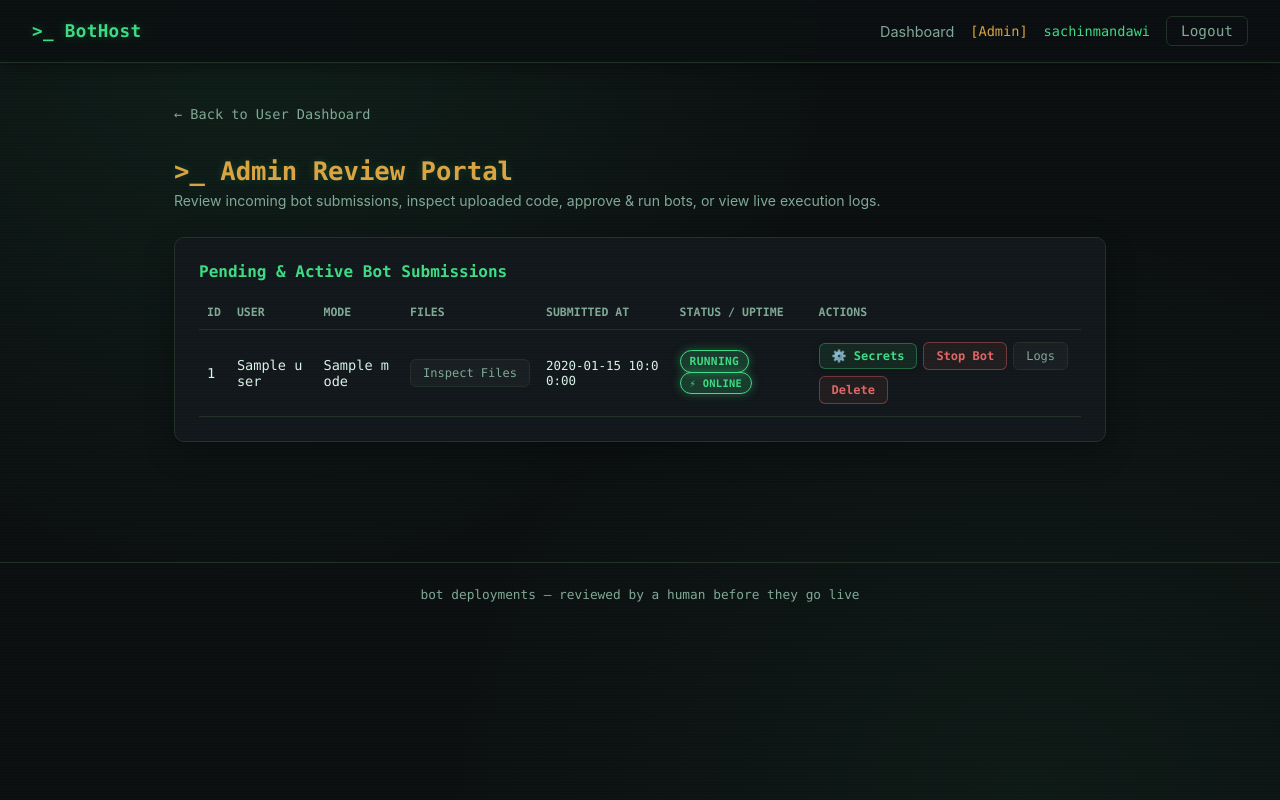
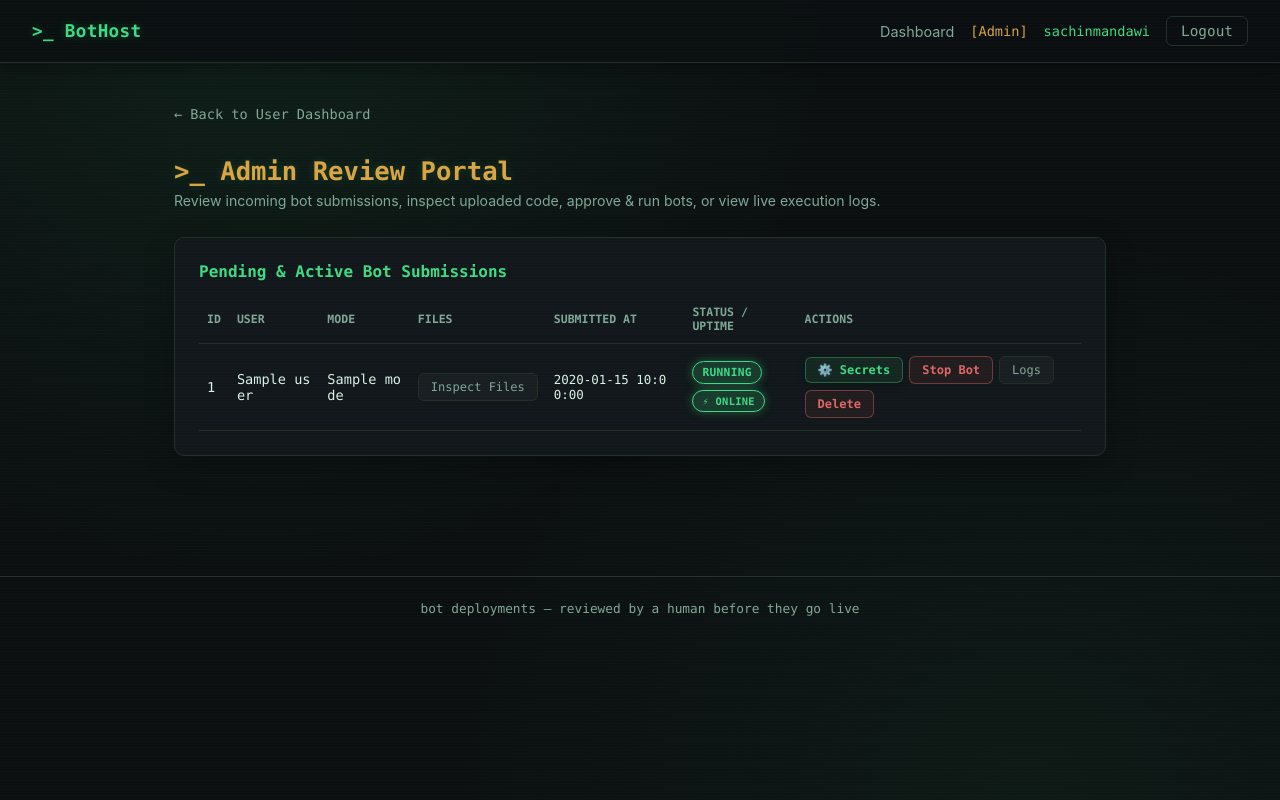
Before and after one commit to sachinmandawi/bothost, a Flask app: page /admin in a window 1280 px wide. Run offline with Flask 3, Linux system fonts and the light colour scheme; the visitor is signed in with stand-in values (Sample User, id 1); a database or web service that is not in the repository returns one stand-in record (values such as "Sample title"); data that the repository does not hold is empty.

Commit message:
Fix status and uptime badge overlapping with explicit flex gap and vertical stacking

```diff
--- a/templates/admin.html
+++ b/templates/admin.html
@@ -36,12 +36,14 @@
               </td>
               <td class="mono" style="font-size: 0.78rem;">{{ sub.created_at }}</td>
               <td>
-                <span class="status status-{{ sub.status }}">{{ sub.status }}</span>
-                {% if sub.status == 'running' and sub.uptime_str %}
-                  <span class="status status-running" style="font-size: 0.65rem; margin-top: 4px; display: inline-block;">
-                    ⚡ {{ sub.uptime_str }}
-                  </span>
-                {% endif %}
+                <div style="display: flex; flex-direction: column; align-items: flex-start; gap: 6px;">
+                  <span class="status status-{{ sub.status }}">{{ sub.status }}</span>
+                  {% if sub.status == 'running' and sub.uptime_str %}
+                    <span class="status status-running" style="font-size: 0.65rem;">
+                      ⚡ {{ sub.uptime_str }}
+                    </span>
+                  {% endif %}
+                </div>
               </td>
               <td>
                 <div class="actions">
@@ -74,10 +76,10 @@
               <span class="admin-card-id">#{{ sub.id }}</span>
               <span class="admin-card-name">{{ sub.name }}</span>
             </div>
-            <div>
+            <div style="display: flex; flex-direction: column; align-items: flex-end; gap: 6px;">
               <span class="status status-{{ sub.status }}">{{ sub.status }}</span>
               {% if sub.status == 'running' and sub.uptime_str %}
-                <span class="status status-running" style="font-size: 0.65rem; margin-top: 4px; display: block;">
+                <span class="status status-running" style="font-size: 0.65rem;">
                   ⚡ {{ sub.uptime_str }}
                 </span>
               {% endif %}
```
Also changed, not shown: templates/dashboard.html (+10 -6 lines).
